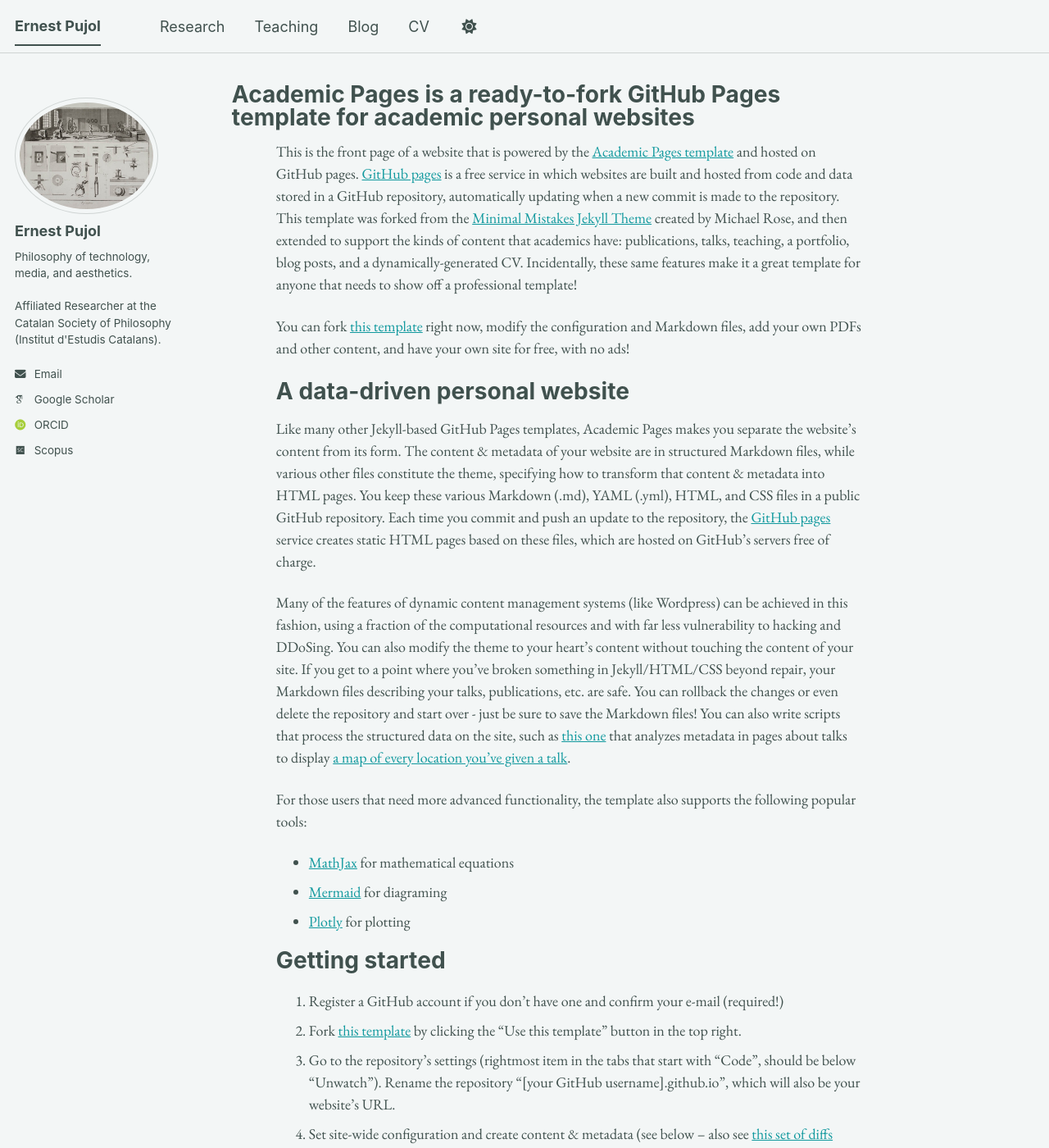
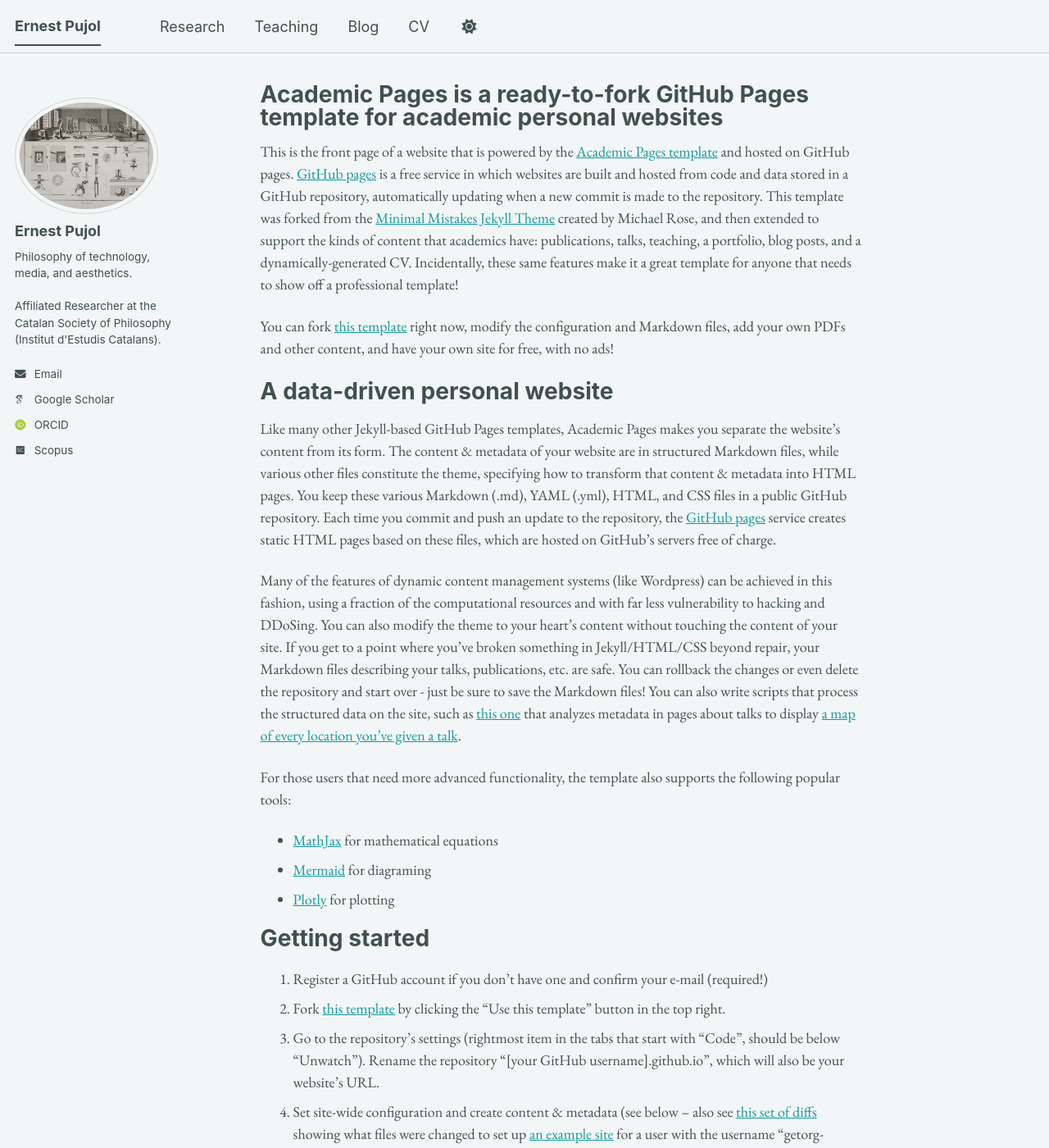
Before and after one commit to epujol90/epujol90.github.io, a Jekyll site: the page built from _pages/about.md, in a window 1280 px wide and 1400 px high. Shown: the whole window at 82% size. Built offline with Jekyll 4.4.1, drawn with Linux system fonts in a browser that asks for light colours; some web fonts are replaced; a script bundle is joined from its source files by our own code; library files that are not in the unit come from our copies.

Commit message:
Update main.scss

```diff
--- a/assets/css/main.scss
+++ b/assets/css/main.scss
@@ -48,13 +48,8 @@ body {
   font-family: "EB Garamond", serif;
 }
 
-.page__content {
-  padding-left: 3em;
-}
-
-.page {
-  padding-left: 3em;
-  max-width: 100%;
+.page__inner-wrap {
+  padding-left: 2em;
 }
 
 #main {
```
